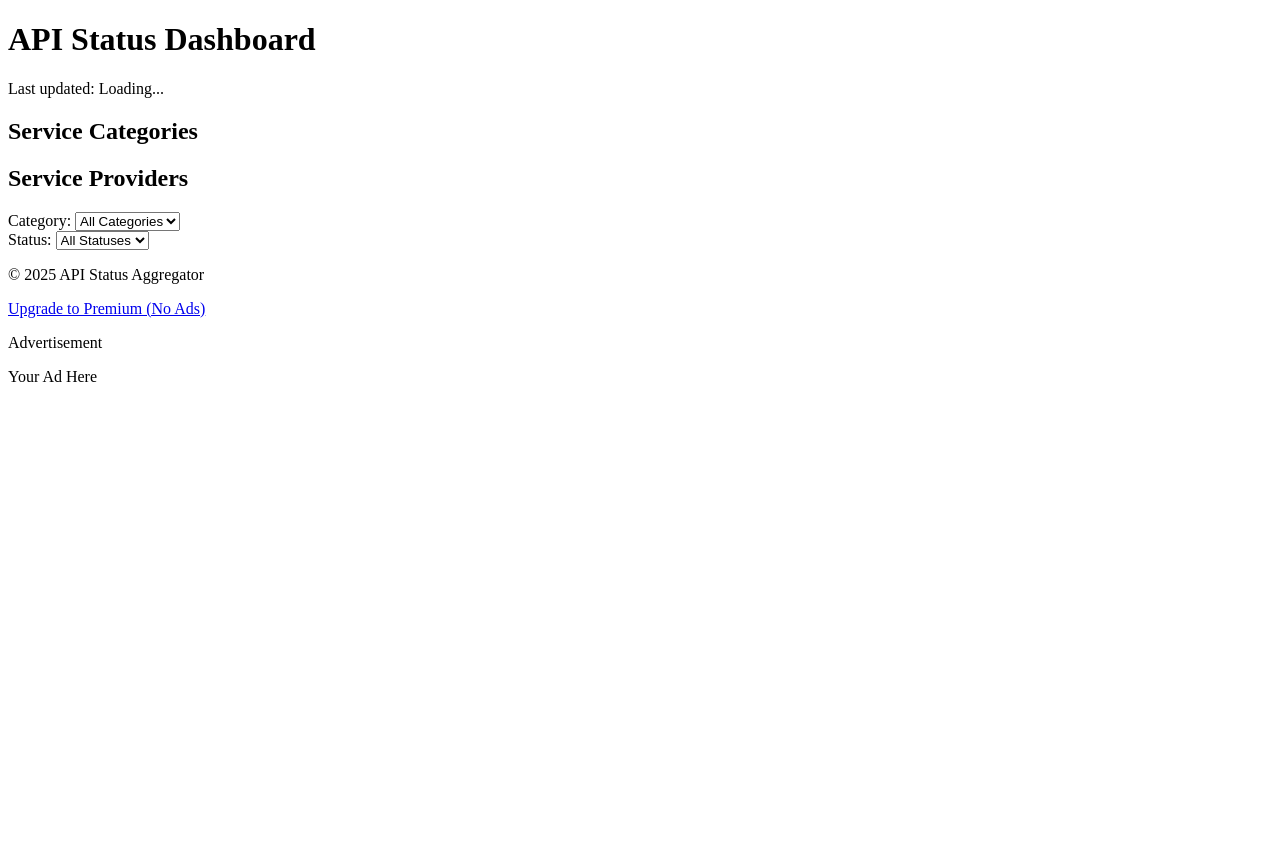
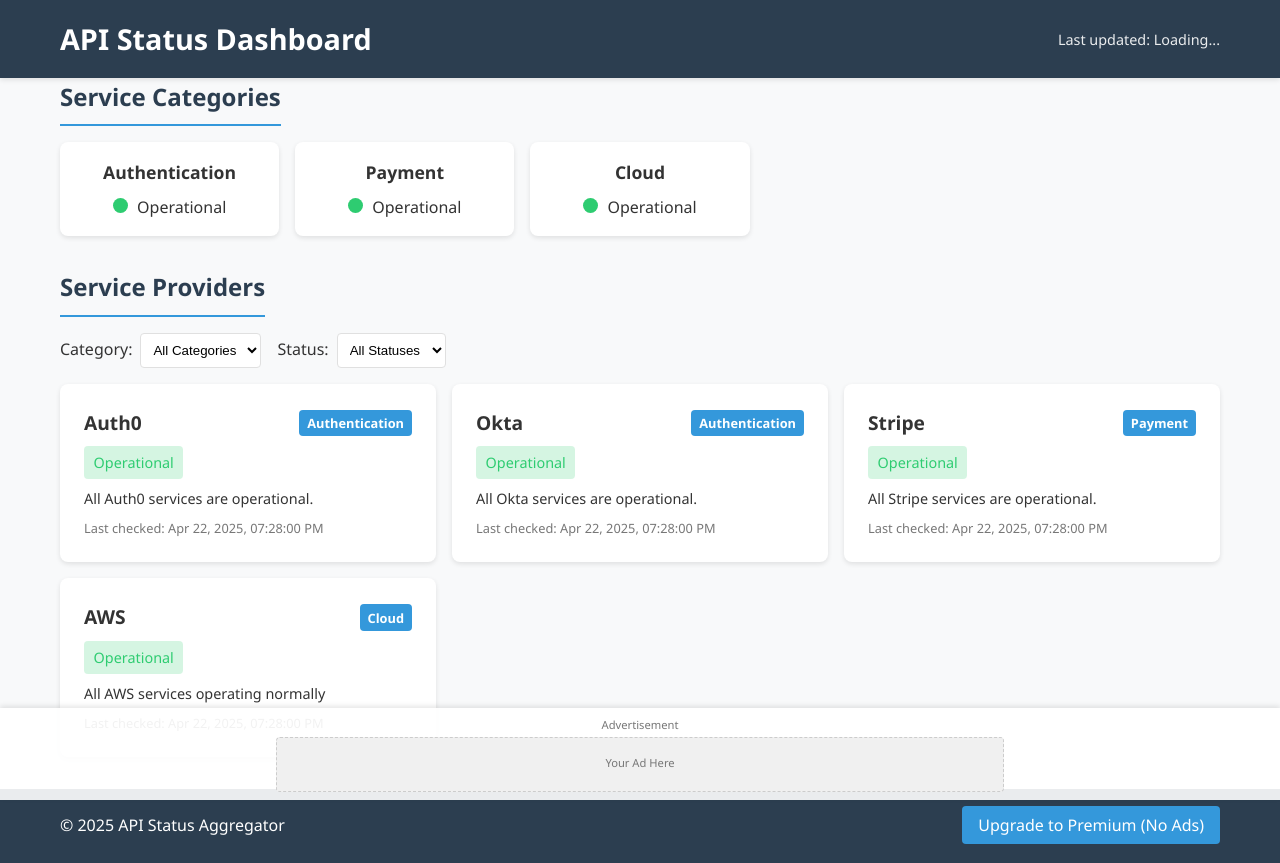
Before and after one commit to PawelSzpak/api_status_aggregator, a Flask app: page / in a window 1280 px wide. Before the commit the page ends 382 px from the top, so only its background shows below. Run offline with Flask 3, Linux system fonts and the light colour scheme; data that the repository does not hold is empty.

Commit message:
amended main dashboard design and added css

```diff
--- a/infrastructure/providers/auth0_provider.py
+++ b/infrastructure/providers/auth0_provider.py
@@ -5,7 +5,7 @@
 from typing import List, Dict, Any, Optional, Tuple
 import requests
 
-from domain import ServiceStatus, StatusLevel, ProviderConfiguration, IncidentReport
+from domain import ServiceStatus, StatusLevel, ProviderConfiguration, IncidentReport, ServiceCategory
 from application.interfaces.provider import StatusProvider, rate_limit
 
 logger = logging.getLogger(__name__)
@@ -13,14 +13,18 @@
 class Auth0StatusProvider(StatusProvider):
     """Provider implementation for Auth0 authentication service status."""
 
-    def __init__(self, config: ProviderConfiguration) -> None:
+    def __init__(self) -> None:
         """Initialize the Auth0 status provider.
 
         Args:
             config: Configuration for the Auth0 provider
         """
+        config = ProviderConfiguration(
+            name="Auth0",
+            category=ServiceCategory.AUTHENTICATION,
+            status_url="https://status.auth0.com"
+        )
         super().__init__(config)
-        self.status_url = config.status_url or "https://status.auth0.com"
         self._cached_data: Optional[Dict[str, Any]] = None
         self._cache_timestamp: Optional[datetime] = None
         self._cache_ttl = timedelta(minutes=2)  # Cache TTL of 2 minutes
--- /dev/null
+++ b/presentation/static/styles.css
@@ -0,0 +1,312 @@
+/* Base styles */
+:root {
+    --primary-color: #3498db;
+    --secondary-color: #2c3e50;
+    --success-color: #2ecc71;
+    --warning-color: #f39c12;
+    --danger-color: #e74c3c;
+    --unknown-color: #95a5a6;
+    --background-color: #f8f9fa;
+    --card-background: #ffffff;
+    --text-color: #333333;
+    --text-light: #ffffff;
+    --border-color: #e0e0e0;
+    --shadow: 0 2px 5px rgba(0, 0, 0, 0.1);
+}
+
+* {
+    margin: 0;
+    padding: 0;
+    box-sizing: border-box;
+}
+
+body {
+    font-family: 'Segoe UI', Tahoma, Geneva, Verdana, sans-serif;
+    line-height: 1.6;
+    color: var(--text-color);
+    background-color: var(--background-color);
+}
+
+.container {
+    width: 100%;
+    max-width: 1200px;
+    margin: 0 auto;
+    padding: 0 20px;
+}
+
+/* Header styles */
+header {
+    background-color: var(--secondary-color);
+    color: var(--text-light);
+    padding: 1rem 0;
+    box-shadow: var(--shadow);
+}
+
+header .container {
+    display: flex;
+    justify-content: space-between;
+    align-items: center;
+}
+
+header h1 {
+    font-size: 1.8rem;
+    font-weight: 600;
+}
+
+.last-updated {
+    font-size: 0.9rem;
+    opacity: 0.9;
+}
+
+/* Main content styles */
+main {
+    padding: 2rem 0;
+}
+
+section {
+    margin-bottom: 2rem;
+}
+
+h2 {
+    font-size: 1.5rem;
+    margin-bottom: 1rem;
+    color: var(--secondary-color);
+    border-bottom: 2px solid var(--primary-color);
+    padding-bottom: 0.5rem;
+    display: inline-block;
+}
+
+/* Category tiles */
+.category-tiles {
+    display: grid;
+    grid-template-columns: repeat(auto-fill, minmax(200px, 1fr));
+    gap: 1rem;
+}
+
+.category-tile {
+    background-color: var(--card-background);
+    border-radius: 8px;
+    padding: 1rem;
+    box-shadow: var(--shadow);
+    text-align: center;
+    transition: transform 0.2s ease;
+}
+
+.category-tile:hover {
+    transform: translateY(-5px);
+}
+
+.category-tile h3 {
+    margin-bottom: 0.5rem;
+    font-size: 1.1rem;
+}
+
+.status-indicator {
+    display: inline-block;
+    width: 15px;
+    height: 15px;
+    border-radius: 50%;
+    margin-right: 5px;
+}
+
+.status-operational {
+    background-color: var(--success-color);
+}
+
+.status-degraded {
+    background-color: var(--warning-color);
+}
+
+.status-outage {
+    background-color: var(--danger-color);
+}
+
+.status-unknown {
+    background-color: var(--unknown-color);
+}
+
+/* Filters */
+.filters {
+    display: flex;
+    gap: 1rem;
+    margin-bottom: 1rem;
+    flex-wrap: wrap;
+}
+
+.filter-group {
+    display: flex;
+    align-items: center;
+}
+
+.filter-group label {
+    margin-right: 0.5rem;
+    font-weight: 500;
+}
+
+select {
+    padding: 0.5rem;
+    border: 1px solid var(--border-color);
+    border-radius: 4px;
+    background-color: var(--card-background);
+}
+
+/* Provider cards */
+.providers-grid {
+    display: grid;
+    grid-template-columns: repeat(auto-fill, minmax(300px, 1fr));
+    gap: 1rem;
+}
+
+.provider-card {
+    background-color: var(--card-background);
+    border-radius: 8px;
+    padding: 1.5rem;
+    box-shadow: var(--shadow);
+    transition: transform 0.2s ease;
+    position: relative;
+    overflow: hidden;
+}
+
+.provider-card:hover {
+    transform: translateY(-3px);
+    box-shadow: 0 5px 15px rgba(0, 0, 0, 0.1);
+}
+
+.provider-card h3 {
+    font-size: 1.2rem;
+    margin-bottom: 0.5rem;
+    display: flex;
+    align-items: center;
+}
+
+.provider-card .category-badge {
+    font-size: 0.8rem;
+    background-color: var(--primary-color);
+    color: var(--text-light);
+    padding: 0.2rem 0.5rem;
+    border-radius: 4px;
+    margin-left: auto;
+}
+
+.provider-card .status-badge {
+    display: inline-block;
+    padding: 0.3rem 0.6rem;
+    border-radius: 4px;
+    font-size: 0.9rem;
+    font-weight: 500;
+    margin-bottom: 0.5rem;
+}
+
+.provider-card .status-operational {
+    background-color: rgba(46, 204, 113, 0.2);
+    color: var(--success-color);
+}
+
+.provider-card .status-degraded {
+    background-color: rgba(243, 156, 18, 0.2);
+    color: var(--warning-color);
+}
+
+.provider-card .status-outage {
+    background-color: rgba(231, 76, 60, 0.2);
+    color: var(--danger-color);
+}
+
+.provider-card .status-unknown {
+    background-color: rgba(149, 165, 166, 0.2);
+    color: var(--unknown-color);
+}
+
+.provider-card .message {
+    font-size: 0.9rem;
+    margin-bottom: 0.5rem;
+}
+
+.provider-card .timestamp {
+    font-size: 0.8rem;
+    color: #777;
+}
+
+/* Footer styles */
+footer {
+    background-color: var(--secondary-color);
+    color: var(--text-light);
+    padding: 1.5rem 0;
+    margin-top: 2rem;
+}
+
+footer .container {
+    display: flex;
+    justify-content: space-between;
+    align-items: center;
+}
+
+.premium-cta a {
+    color: var(--text-light);
+    text-decoration: none;
+    background-color: var(--primary-color);
+    padding: 0.5rem 1rem;
+    border-radius: 4px;
+    font-weight: 500;
+    transition: background-color 0.2s ease;
+}
+
+.premium-cta a:hover {
+    background-color: #2980b9;
+}
+
+/* Ad container */
+.ad-container {
+    position: fixed;
+    bottom: 0;
+    left: 0;
+    width: 100%;
+    background-color: rgba(255, 255, 255, 0.9);
+    padding: 0.5rem 0;
+    box-shadow: 0 -2px 5px rgba(0, 0, 0, 0.1);
+    z-index: 100;
+}
+
+.ad-banner {
+    max-width: 728px;
+    margin: 0 auto;
+    text-align: center;
+}
+
+.ad-banner p {
+    font-size: 0.7rem;
+    color: #777;
+    margin-bottom: 0.2rem;
+}
+
+.ad-content {
+    background-color: #f0f0f0;
+    padding: 1rem;
+    border-radius: 4px;
+    border: 1px dashed #ccc;
+}
+
+/* Responsive styles */
+@media (max-width: 768px) {
+    header .container {
+        flex-direction: column;
+        align-items: flex-start;
+    }
+
+    .last-updated {
+        margin-top: 0.5rem;
+    }
+
+    .category-tiles {
+        grid-template-columns: repeat(auto-fill, minmax(150px, 1fr));
+    }
+
+    .providers-grid {
+        grid-template-columns: 1fr;
+    }
+
+    footer .container {
+        flex-direction: column;
+        gap: 1rem;
+    }
+}
--- a/presentation/templates/dashboard.html
+++ b/presentation/templates/dashboard.html
@@ -4,7 +4,7 @@
     <meta charset="UTF-8">
     <meta name="viewport" content="width=device-width, initial-scale=1.0">
     <title>API Status Dashboard</title>
-    <link rel="stylesheet" href="{{ url_for('static', filename='css/styles.css') }}">
+    <link rel="stylesheet" href="{{ url_for('static', filename='styles.css') }}">
     <link rel="stylesheet" href="https://cdnjs.cloudflare.com/ajax/libs/font-awesome/6.4.0/css/all.min.css">
 </head>
 <body>
@@ -23,6 +23,28 @@
             <h2>Service Categories</h2>
             <div id="category-tiles" class="category-tiles">
                 <!-- Category tiles will be populated by JavaScript -->
+                <!-- Example tiles that will be replaced by JavaScript -->
+                <div class="category-tile">
+                    <h3>Authentication</h3>
+                    <div>
+                        <span class="status-indicator status-operational"></span>
+                        <span>Operational</span>
+                    </div>
+                </div>
+                <div class="category-tile">
+                    <h3>Payment</h3>
+                    <div>
+                        <span class="status-indicator status-operational"></span>
+                        <span>Operational</span>
+                    </div>
+                </div>
+                <div class="category-tile">
+                    <h3>Cloud</h3>
+                    <div>
+                        <span class="status-indicator status-operational"></span>
+                        <span>Operational</span>
+                    </div>
+                </div>
             </div>
         </section>
 
@@ -50,6 +72,43 @@
             </div>
             <div id="providers-grid" class="providers-grid">
                 <!-- Provider cards will be populated by JavaScript -->
+                <!-- Example cards that will be replaced by JavaScript -->
+                <div class="provider-card" data-category="AUTHENTICATION" data-status="OPERATIONAL">
+                    <h3>
+                        Auth0
+                        <span class="category-badge">Authentication</span>
+                    </h3>
+                    <div class="status-badge status-operational">Operational</div>
+                    <div class="message">All Auth0 services are operational.</div>
+                    <div class="timestamp">Last checked: Apr 22, 2025, 07:28:00 PM</div>
+                </div>
+                <div class="provider-card" data-category="AUTHENTICATION" data-status="OPERATIONAL">
+                    <h3>
+                        Okta
+                        <span class="category-badge">Authentication</span>
+                    </h3>
+                    <div class="status-badge status-operational">Operational</div>
+                    <div class="message">All Okta services are operational.</div>
+                    <div class="timestamp">Last checked: Apr 22, 2025, 07:28:00 PM</div>
+                </div>
+                <div class="provider-card" data-category="PAYMENT" data-status="OPERATIONAL">
+                    <h3>
+                        Stripe
+                        <span class="category-badge">Payment</span>
+                    </h3>
+                    <div class="status-badge status-operational">Operational</div>
+                    <div class="message">All Stripe services are operational.</div>
+                    <div class="timestamp">Last checked: Apr 22, 2025, 07:28:00 PM</div>
+                </div>
+                <div class="provider-card" data-category="CLOUD" data-status="OPERATIONAL">
+                    <h3>
+                        AWS
+                        <span class="category-badge">Cloud</span>
+                    </h3>
+                    <div class="status-badge status-operational">Operational</div>
+                    <div class="message">All AWS services operating normally</div>
+                    <div class="timestamp">Last checked: Apr 22, 2025, 07:28:00 PM</div>
+                </div>
             </div>
         </section>
     </main>
```
Also changed, not shown: presentation/templates/example.html (deleted, +0 -135 lines), 3 other files.
